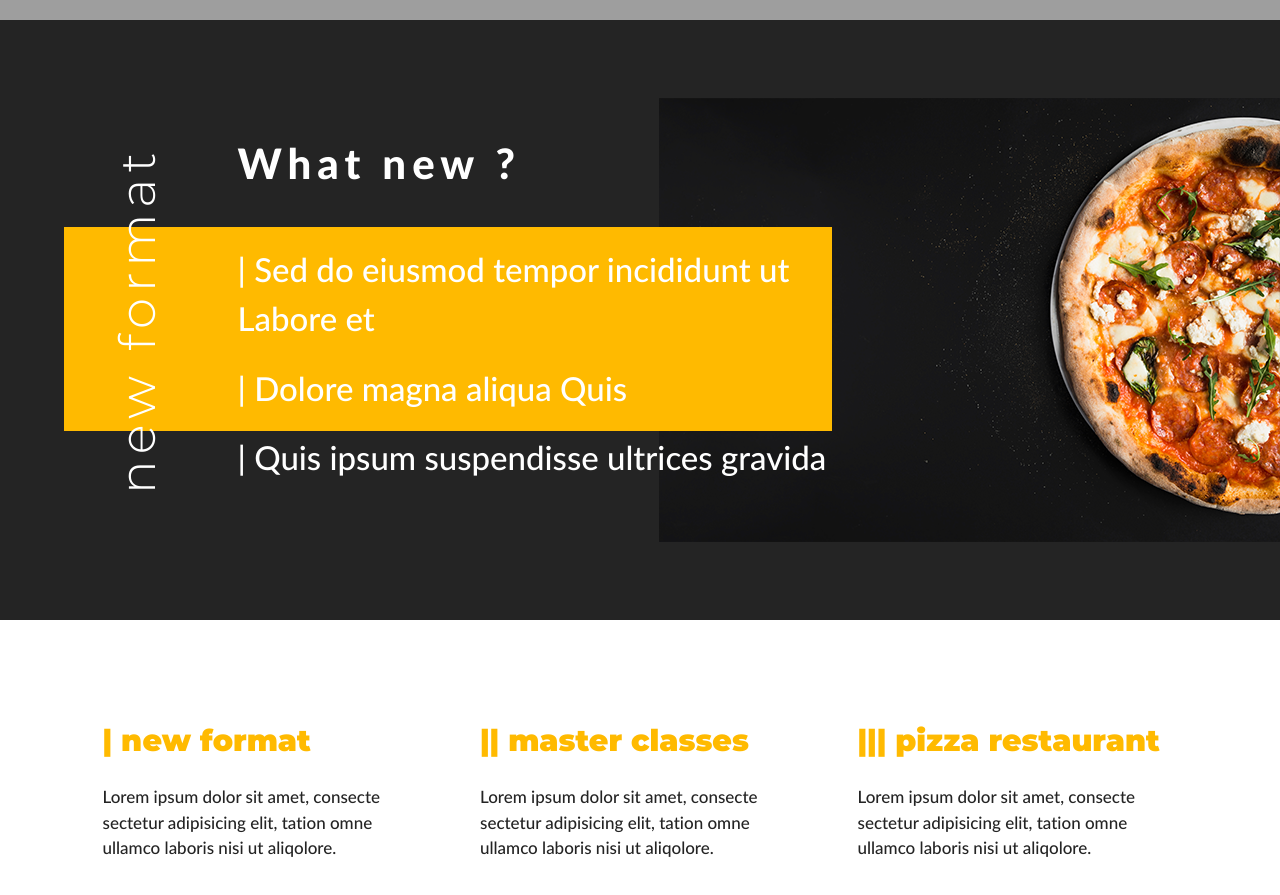
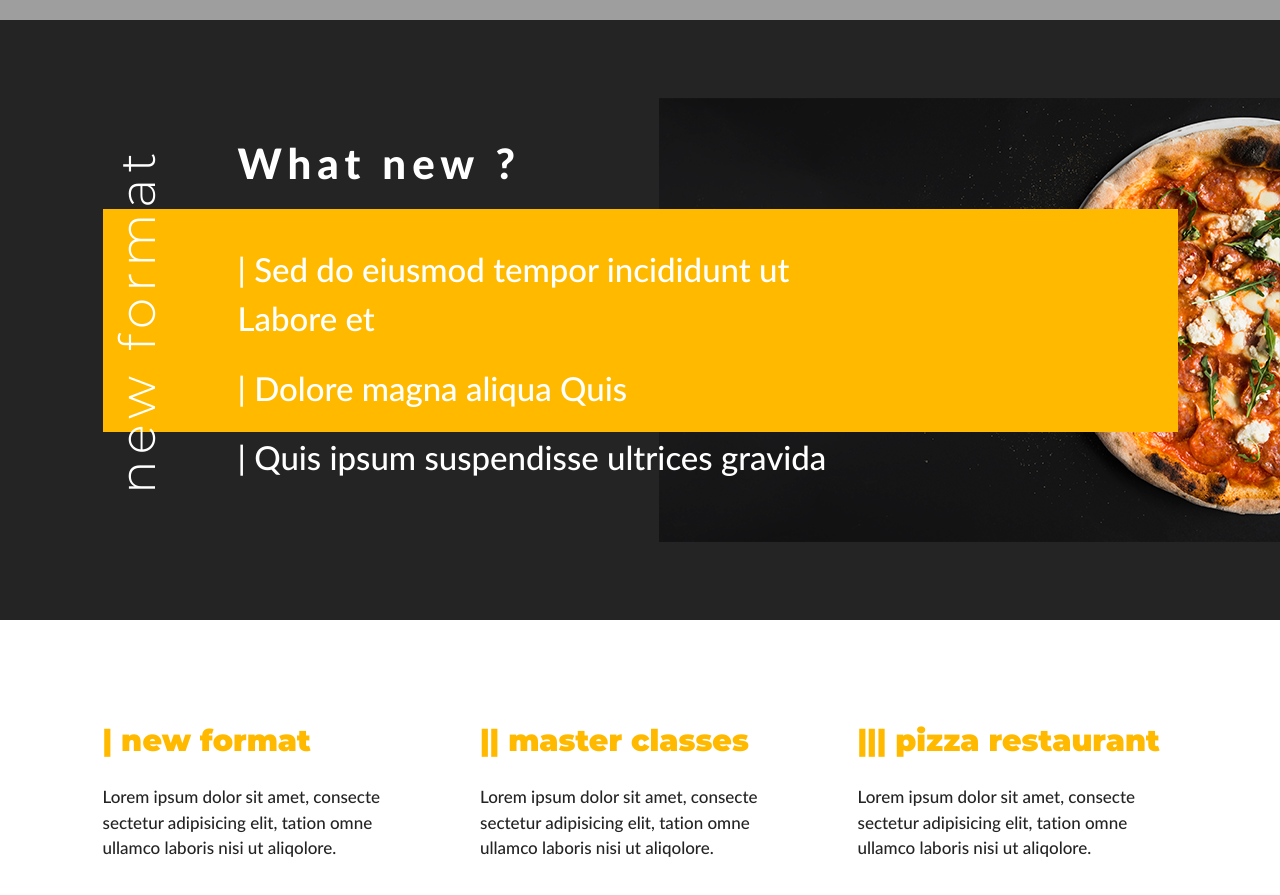
Before and after one commit to adnensaid/pizza, a React (Create React App) app: page / in a window 1280 px wide. Shown: the part 780-1675 px from the top of the page. Built offline with nearby package versions, Linux system fonts and the light colour scheme; grey boxes are pictures that could not be loaded.

Commit message:
newsletter bg

```diff
--- a/src/components/newsletter/newsletter.module.scss
+++ b/src/components/newsletter/newsletter.module.scss
@@ -12,28 +12,11 @@
   .newsletterContent{
     z-index: 1;
     position: relative;
-    &::before{
-      content: '';
-      position: absolute;
-      top: 25%;
-      right: 25%;
-      width: 60%;
-      height: 55%;
-      background: var(--orange);
-      z-index: -1;
-      @include xl{
-        right: 35%;
-      }
-      @include l{
-        right: 30%;
-      }
-      @include md{
-        //a faire
-      }
 
-    }
     .newsletterText{
       display: flex;
+      position: relative;
+      background: linear-gradient(to top, transparent 20%, var(--orange) 20% 80%, transparent 80% 100%);
       .textVertical{
         font-family: 'montserratlight';
         font-size: 5rem;
```
